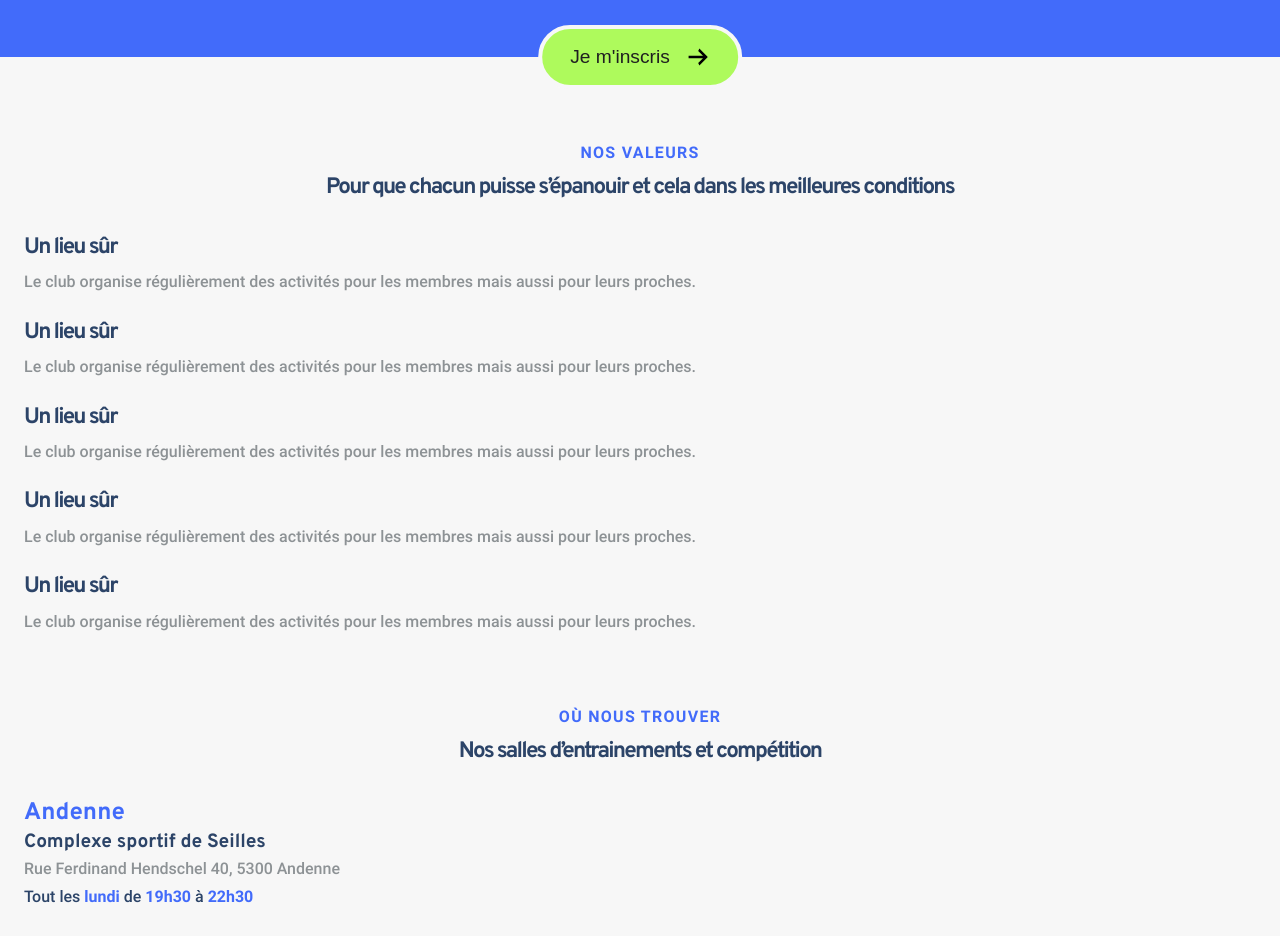
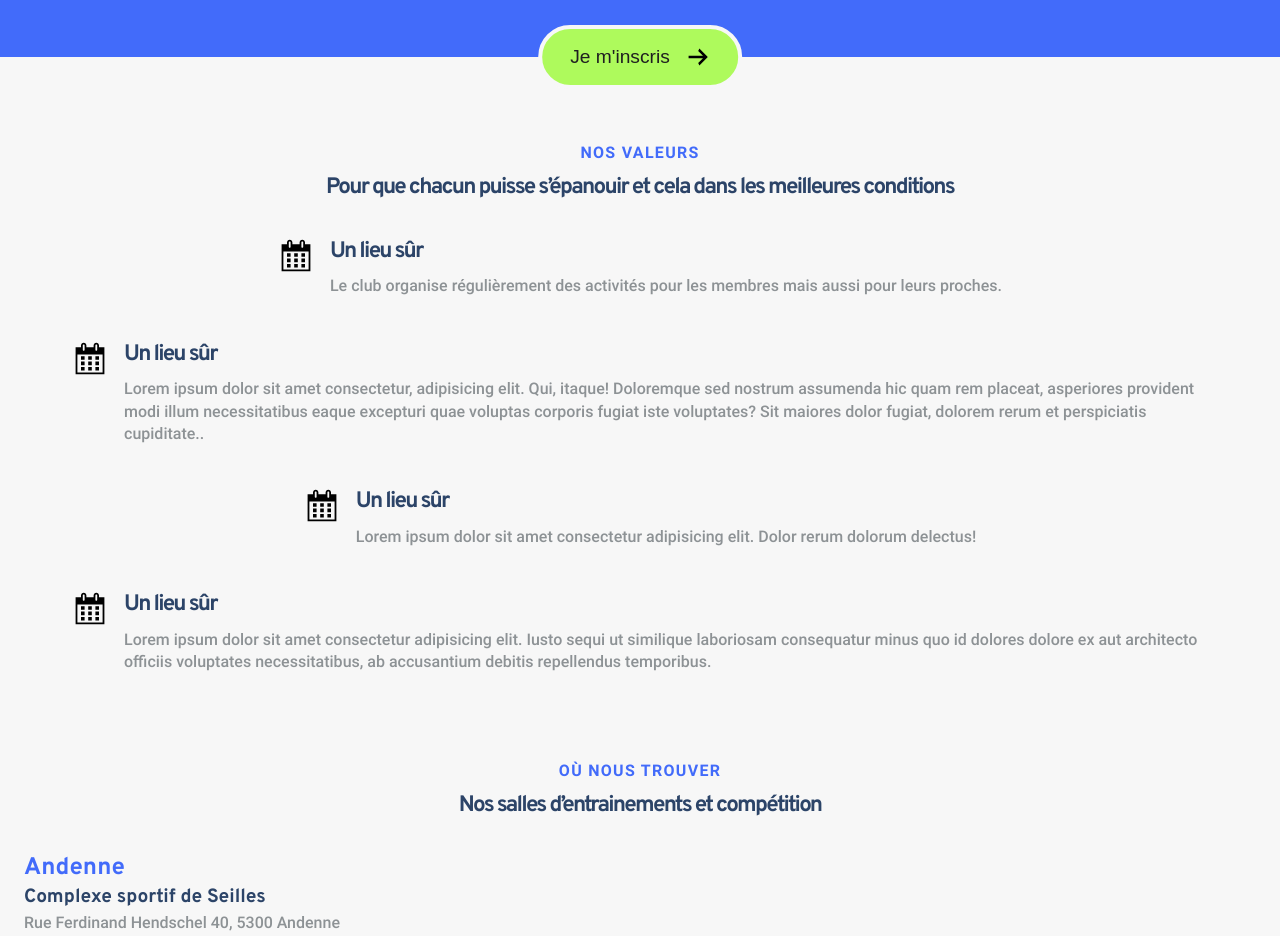
Before and after one commit to rgr-mna/volanteux, a website: page index.html in a window 1280 px wide. Shown: the part 585-1521 px from the top of the page. Drawn offline with nearby package versions, Linux system fonts and the light colour scheme.

Commit message:
values completed css

```diff
--- a/index.html
+++ b/index.html
@@ -11,7 +11,8 @@
 
 <body>
     <header class="navbar">
-        <button class="navbar__toggle"><img class="dashicons navbar__toggle-icon" src="./assets/menu.svg" alt="Menu"></button>
+        <button class="navbar__toggle"><img class="dashicons navbar__toggle-icon" src="./assets/menu.svg"
+                alt="Menu"></button>
         <div class="navbar__brand">
             <img src="./assets/logoipsum-317.svg" alt="Logo">
         </div>
@@ -77,7 +78,10 @@
             <p class="section__intro">Nos valeurs</p>
             <h2 class="section__title">Pour que chacun puisse s’épanouir et cela dans les meilleures conditions</h2>
             <article class="values__item">
-                <div class="values__icon"></div>
+                <div class="values__icon-wrapper">
+                    <img src="./assets/calendar-alt.svg" alt="" class="values__icon">
+
+                </div>
                 <div class="values__body">
                     <header class="values__header">Un lieu sûr</header>
                     <p class="values__content">Le club organise régulièrement des activités pour les membres mais aussi
@@ -86,39 +90,33 @@
                 </div>
             </article>
             <article class="values__item">
-                <div class="values__icon"></div>
+                <div class="values__icon-wrapper">
+                    <img src="./assets/calendar-alt.svg" alt="" class="values__icon">
+
+                </div>
                 <div class="values__body">
                     <header class="values__header">Un lieu sûr</header>
-                    <p class="values__content">Le club organise régulièrement des activités pour les membres mais aussi
-                        pour
-                        leurs proches.</p>
+                    <p class="values__content">Lorem ipsum dolor sit amet consectetur, adipisicing elit. Qui, itaque! Doloremque sed nostrum assumenda hic quam rem placeat, asperiores provident modi illum necessitatibus eaque excepturi quae voluptas corporis fugiat iste voluptates? Sit maiores dolor fugiat, dolorem rerum et perspiciatis cupiditate..</p>
                 </div>
             </article>
             <article class="values__item">
-                <div class="values__icon"></div>
+                <div class="values__icon-wrapper">
+                    <img src="./assets/calendar-alt.svg" alt="" class="values__icon">
+
+                </div>
                 <div class="values__body">
                     <header class="values__header">Un lieu sûr</header>
-                    <p class="values__content">Le club organise régulièrement des activités pour les membres mais aussi
-                        pour
-                        leurs proches.</p>
+                    <p class="values__content">Lorem ipsum dolor sit amet consectetur adipisicing elit. Dolor rerum dolorum delectus!</p>
                 </div>
             </article>
             <article class="values__item">
-                <div class="values__icon"></div>
+                <div class="values__icon-wrapper">
+                    <img src="./assets/calendar-alt.svg" alt="" class="values__icon">
+
+                </div>
                 <div class="values__body">
                     <header class="values__header">Un lieu sûr</header>
-                    <p class="values__content">Le club organise régulièrement des activités pour les membres mais aussi
-                        pour
-                        leurs proches.</p>
-                </div>
-            </article>
-            <article class="values__item">
-                <div class="values__icon"></div>
-                <div class="values__body">
-                    <header class="values__header">Un lieu sûr</header>
-                    <p class="values__content">Le club organise régulièrement des activités pour les membres mais aussi
-                        pour
-                        leurs proches.</p>
+                    <p class="values__content">Lorem ipsum dolor sit amet consectetur adipisicing elit. Iusto sequi ut similique laboriosam consequatur minus quo id dolores dolore ex aut architecto officiis voluptates necessitatibus, ab accusantium debitis repellendus temporibus.</p>
                 </div>
             </article>
         </section>
--- a/styles/main.css
+++ b/styles/main.css
@@ -304,18 +304,43 @@ em {
 
 /* values items */
 
+.values {
+    display: flex;
+    flex-direction: column;
+    align-items: center;
+}
+
 .values__item {
-    margin-bottom: 28px;
+    display: flex;
+    /* width: 100%; */
+    margin: 0 48px;
+    margin-bottom: 42px;
+}
+
+.values__icon-wrapper {
+    flex: 1 0 auto;
+}
+
+.values__icon {
+    height: 36px;
+    width: 36px;
+}
+
+
+.values__body {
+    padding-left: 16px;
 }
 
 .values__header {
     text-align: initial;
     margin-bottom: 12px;
+    margin-top: 4px;
 }
 
 .values__content {
     color: var(--muted-text);
     line-height: 1.4em;
+    /* max-width: 30ch; */
 }
 
 /* find-us */
```
